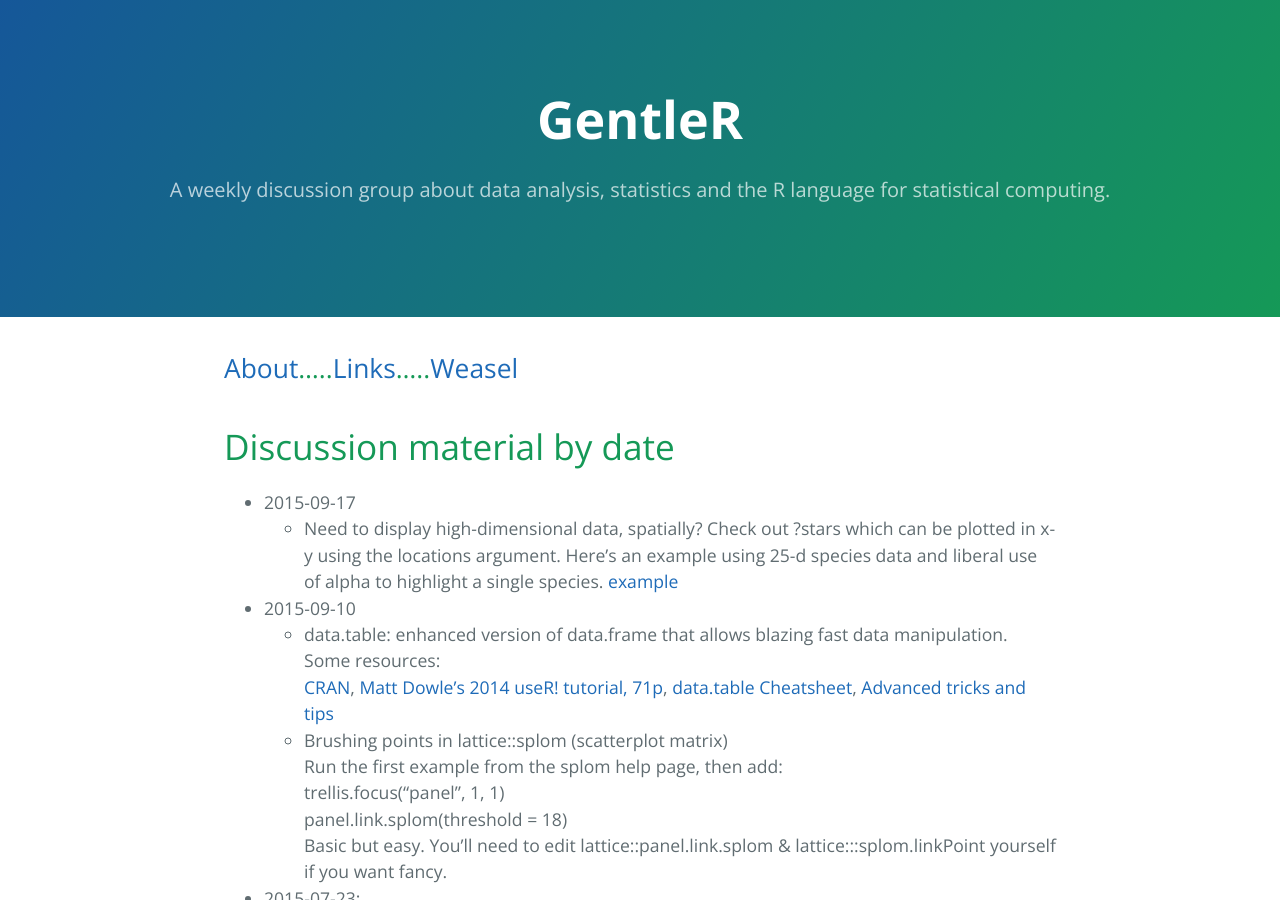
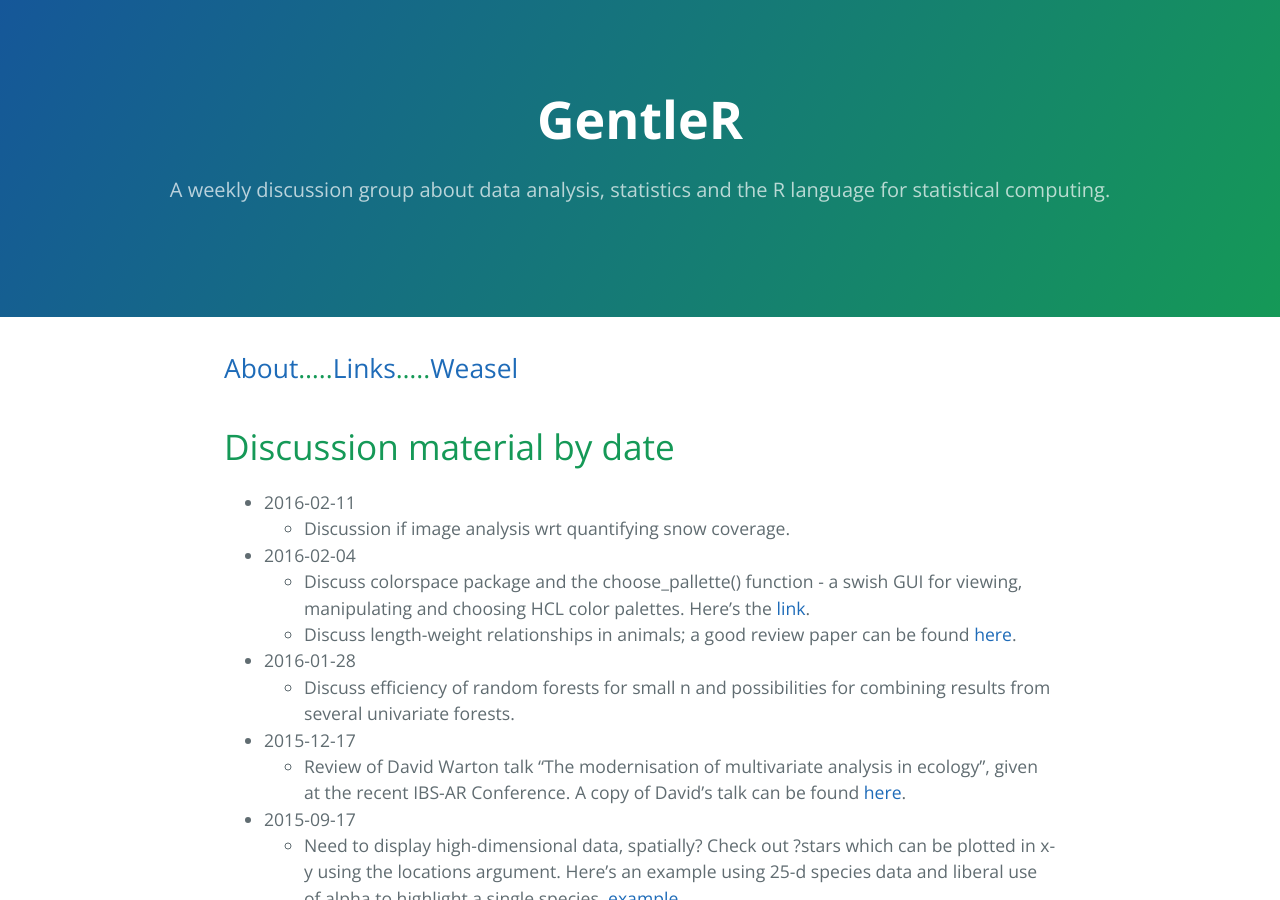
Before and after one commit to AustralianAntarcticDataCentre/GentleR, a Jekyll site: the page built from index.md, in a window 1280 px wide and 900 px high. Built offline with Jekyll 4.4.1, drawn with Linux system fonts in a browser that asks for light colours; Markdown is read by kramdown in place of the engine named in the settings.

Commit message:
Add some past entries

```diff
--- a/index.md
+++ b/index.md
@@ -7,6 +7,15 @@ name: "GentleR"
 ## [About](About/).....[Links](Links/).....[Weasel](Weasel/)
 
 # Discussion material by date
+- 2016-02-11
+  * Discussion if image analysis wrt quantifying snow coverage.
+- 2016-02-04
+  * Discuss colorspace package and the choose_pallette() function - a swish GUI for viewing, manipulating and choosing HCL color palettes. Here's the [link](https://cran.r-project.org/web/packages/colorspace/index.html).
+  * Discuss length-weight relationships in animals; a good review paper can be found [here](http://onlinelibrary.wiley.com/doi/10.1111/j.1439-0426.2006.00805.x/abstract).
+- 2016-01-28
+  * Discuss efficiency of random forests for small n and possibilities for combining results from several univariate forests.
+- 2015-12-17
+  * Review of David Warton talk "The modernisation of multivariate analysis in ecology", given at the recent IBS-AR Conference. A copy of David's talk can be found [here](http://www.biometrics.org.au/conferences/Hobart2015/talks2015/Thursday/W_1050_Thu_DavidWarton.pptx).
 - 2015-09-17
   * Need to display high-dimensional data, spatially? Check out ?stars which can be plotted in x-y using the locations argument. Here's an example using 25-d species data and liberal use of alpha to highlight a single species. [example](2015-09-17/stars.jpg)
 - 2015-09-10
```
